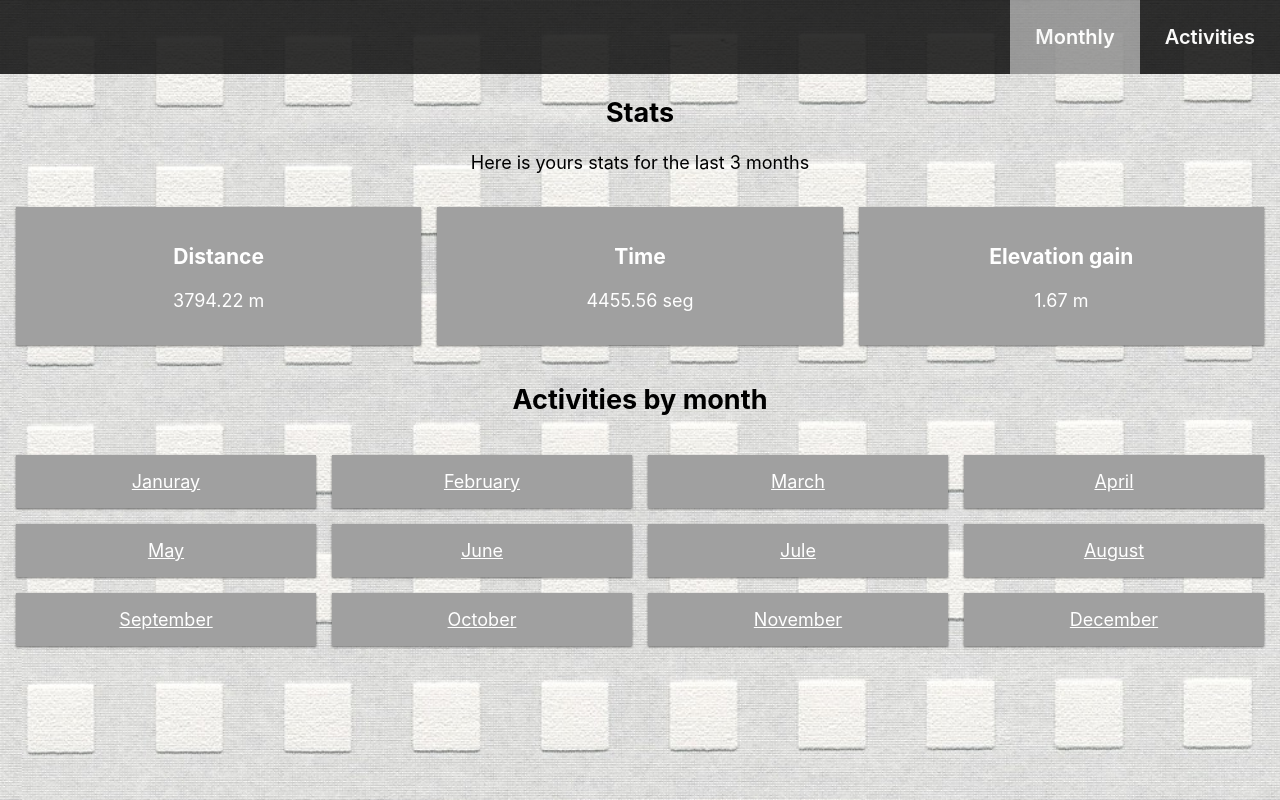
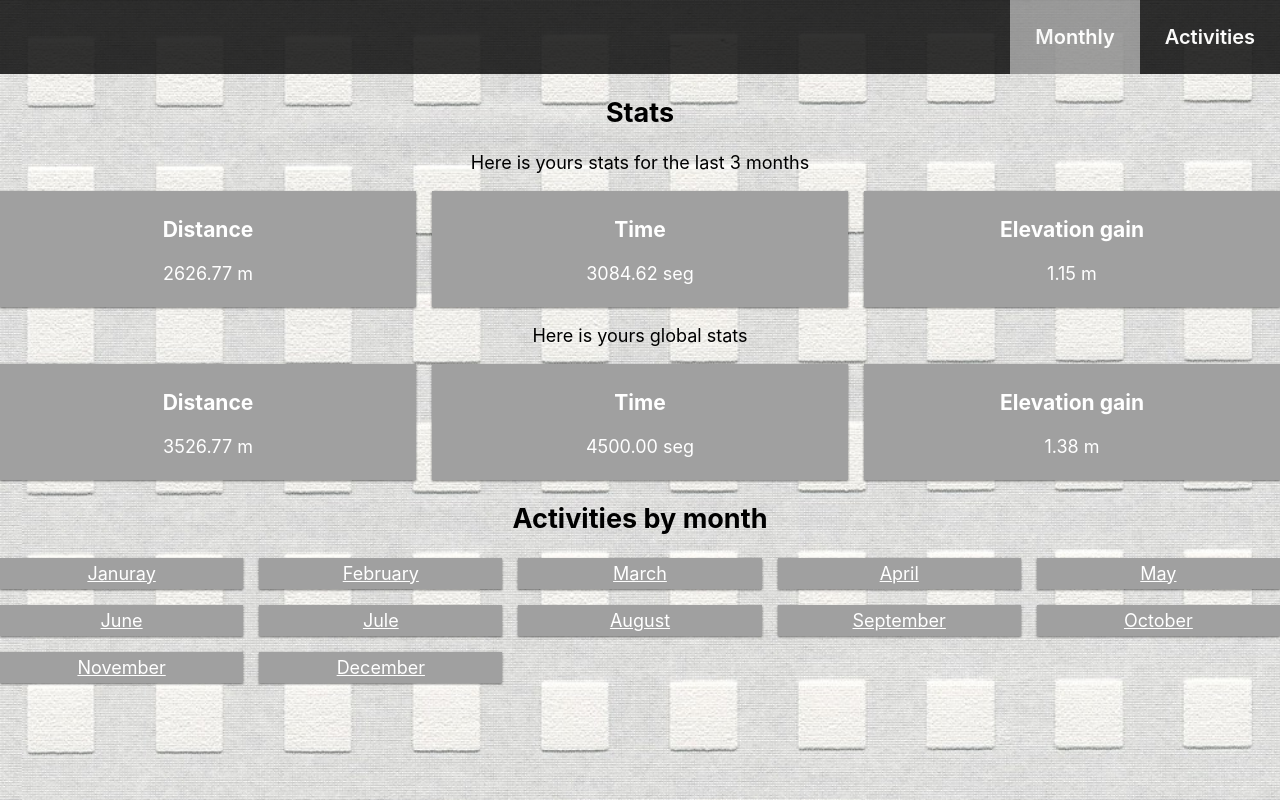
Before and after one commit to juanlam7/task-app, a React (Create React App) app: page / in a window 1280 px wide. Built offline with nearby package versions, Linux system fonts and the light colour scheme.

Commit message:
global stats and conditional render

```diff
--- a/src/App.css
+++ b/src/App.css
@@ -8,8 +8,8 @@
 }
 
 .Cards {
-  padding: 1rem;
-  max-width: 1400px;
+  padding: 0;
+  max-width: 1300px;
   margin: 0 auto;
   display: grid;
   grid-gap: 1rem;
@@ -22,8 +22,9 @@
   background-color: #a0a0a0 ;
   color: #ffffff;
   box-shadow: 0 1px 3px rgba(0,0,0,0.12), 0 1px 2px rgba(0,0,0,0.44);
-  padding: 1rem;
+  padding: 5px;
   max-height: 50rem;
+  max-width: 40rem;
 }
 
 
--- a/src/components/Stats/index.js
+++ b/src/components/Stats/index.js
@@ -1,12 +1,20 @@
 import React from 'react';
 import { useStats } from '../../hooks/useStats';
 
-function Stats () {
-    const [distanceAverage, timeAverage, elevationAverage] = useStats()
+function Stats (props) {
+    const [distanceAverage, timeAverage, elevationAverage] = useStats(props.choice)
 
     return <>
-        <h2>Stats</h2>
-        <p>Here is yours stats for the last 3 months</p>
+        { props.choice === 'monthly' && (<>
+                <h2>Stats</h2>
+                <p>Here is yours stats for the last 3 months</p>
+            </>
+        )}
+        { props.choice === 'global' && (<>
+                <p>Here is yours global stats</p>
+            </>
+        )}
+
         <div className='Cards'>
             <div className='Card'>
                 <h3>Distance</h3>
--- a/src/db.js
+++ b/src/db.js
@@ -98,6 +98,50 @@ export const activities = [
             "distance": "1899",
             "time":"4000",
             "elevation_gain": "3"
+        },
+        {
+            "id": "9",
+            "name": "Montaña 9",
+            "athlete" : {
+                "id" : 111
+            },
+            "date": "2022-09-17T12:15:09Z",
+            "distance": "1850",
+            "time":"4300",
+            "elevation_gain": "2"
+        },
+        {
+            "id": "10",
+            "name": "Montaña 10",
+            "athlete" : {
+                "id" : 111
+            },
+            "date": "2022-08-17T12:15:09Z",
+            "distance": "1950",
+            "time":"4700",
+            "elevation_gain": "0"
+        },
+        {
+            "id": "11",
+            "name": "Montaña 11",
+            "athlete" : {
+                "id" : 111
+            },
+            "date": "2022-07-17T12:15:09Z",
+            "distance": "2950",
+            "time":"3700",
+            "elevation_gain": "1"
+        },
+        {
+            "id": "12",
+            "name": "Montaña 12",
+            "athlete" : {
+                "id" : 111
+            },
+            "date": "2022-03-17T12:15:09Z",
+            "distance": "4950",
+            "time":"5700",
+            "elevation_gain": "0"
         }
     ]
 
--- a/src/hooks/useStats.js
+++ b/src/hooks/useStats.js
@@ -1,9 +1,34 @@
 import { useSelector } from 'react-redux';
 
-function useStats () {
+function useStats (choice) {
     const allActivities = useSelector((store) => store.taskReducer.tasks);
+    const allMonths = useSelector((store) => store.taskReducer.months);
 
-    const allSum = allActivities.reduce( (collector, nextValue) => {
+    const globalDate = new Date();
+    const currentMonth = (globalDate.getMonth() + 1).toString().padStart(2, "0");
+    const objWithoutIncludeCurrentMonth = [
+      {
+        'month': currentMonth > 1 ? (currentMonth - 1) : (currentMonth - 1) + 12,
+      },
+      {
+        'month': currentMonth > 1 ? (currentMonth - 2) : (currentMonth - 2) + 12,
+      },
+      {
+        'month': currentMonth > 1 ? (currentMonth - 3) : (currentMonth - 3) + 12,
+      }
+    ]
+
+    const filteredActivities = allActivities.filter(el => {
+      let getMonth = el.date.substring(5, 7);
+        return objWithoutIncludeCurrentMonth.find(element => {
+           return parseInt(element.month) === parseInt(getMonth);
+        });
+    });
+
+    const finalActivities = choice === 'monthly' ? filteredActivities :
+                            choice === 'global' ? allActivities : [] ;
+
+    const allSum = finalActivities.reduce( (collector, nextValue) => {
 
         return {
           distance: parseInt(collector.distance) + parseInt(nextValue.distance),
--- a/src/pages/Activities/index.js
+++ b/src/pages/Activities/index.js
@@ -5,7 +5,7 @@ import { ActiviteCard } from '../../components/ActiviteCard';
 function Activities () {
     const allActivities = useSelector((store) => store.taskReducer.tasks);
 
-    return <>
+    const existActivities = <>
             <h2>Activities</h2>
             <div className='Cards'>
                 {
@@ -22,9 +22,11 @@ function Activities () {
                 }
             </div>
         </>
+    ;
 
+    const notExistActivities = <h2>There is not Activities</h2>;
 
-
+    return allActivities.length === 0 ? notExistActivities : existActivities;
 }
 
 export { Activities }
--- a/src/pages/Monthly/index.js
+++ b/src/pages/Monthly/index.js
@@ -4,13 +4,11 @@ import { Stats } from '../../components/Stats';
 import { ListMonth } from '../../components/ListMonths';
 
 function Monthly () {
-
-
     return <>
-            <Stats />
+            <Stats choice='monthly'/>
+            <Stats choice='global'/>
             <ListMonth />
         </>
-
 }
 
 export { Monthly }
```
Lines whose indentation alone changed are shown as unchanged.
